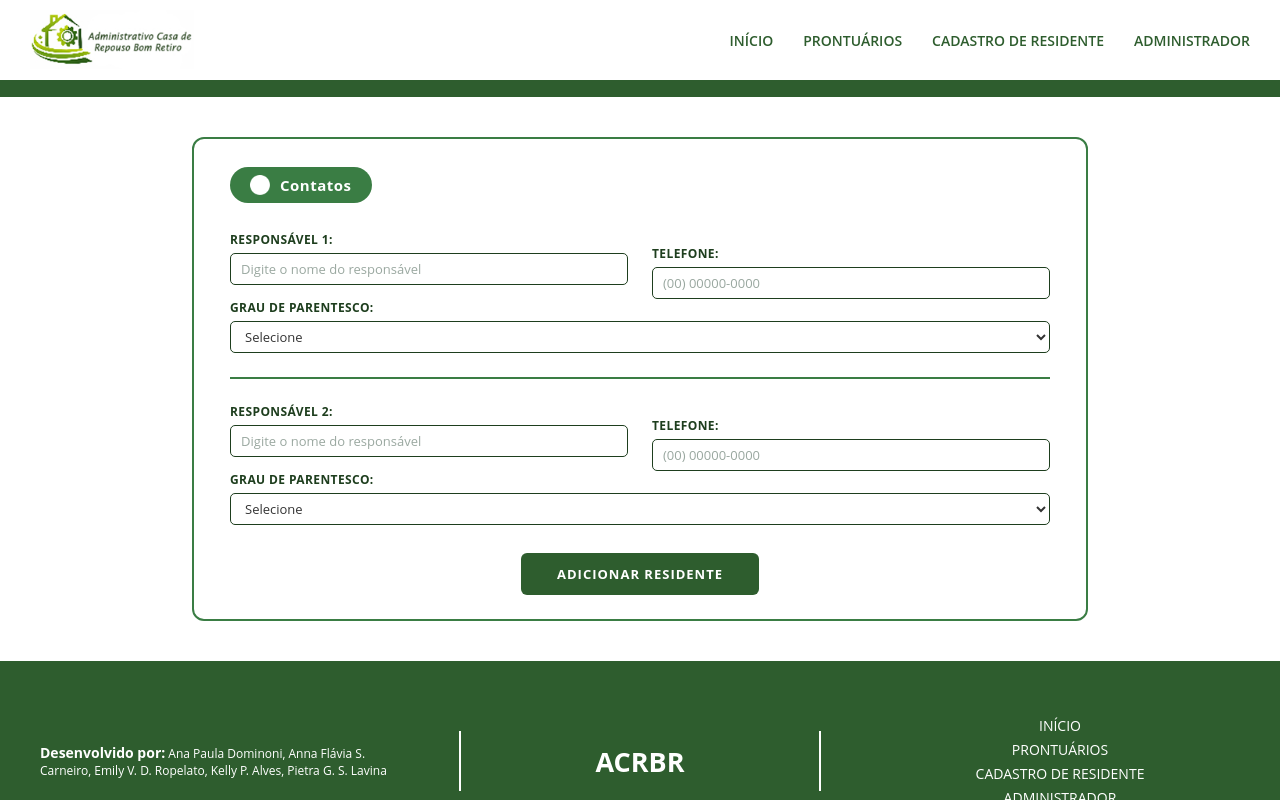
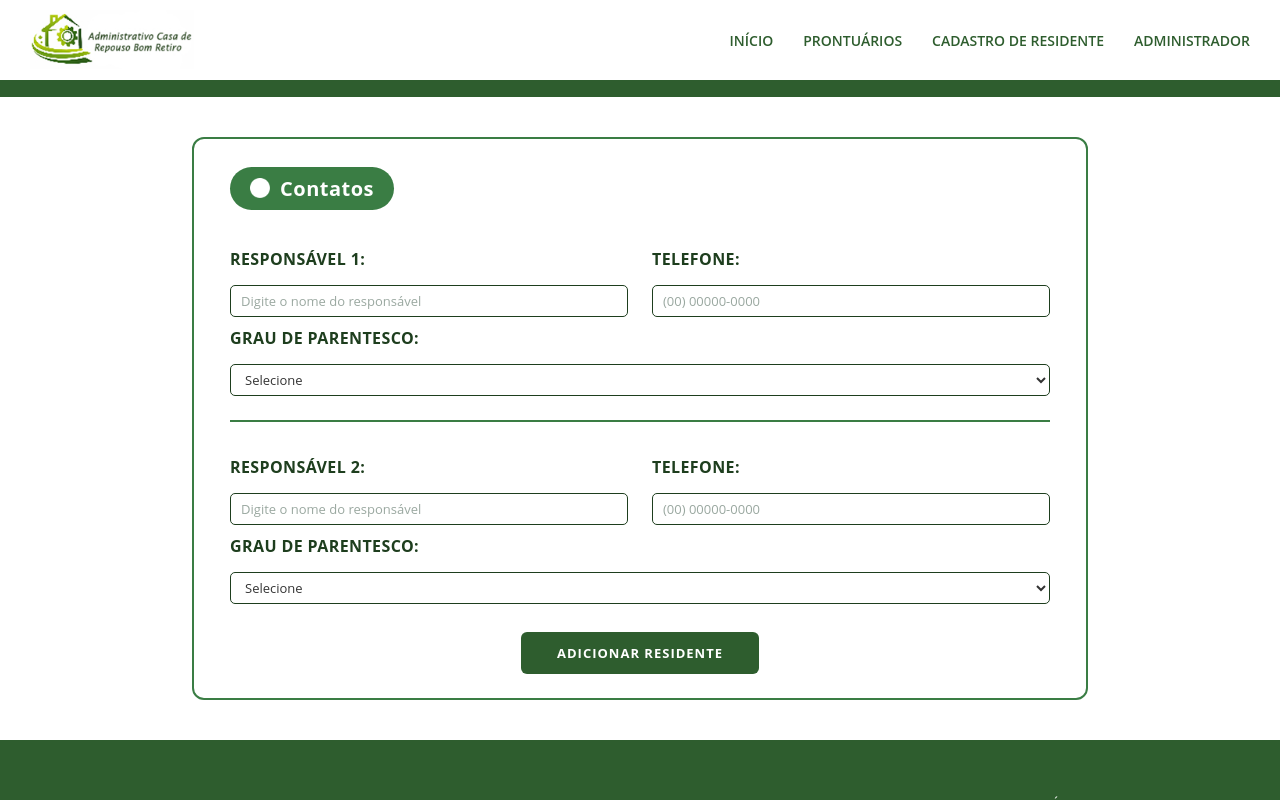
Before and after one commit to Adm-Casa-de-Repouso-Bom-Retiro/ACRBR-FRONTEND, a Vue app: page /contatosresidentes in a window 1280 px wide. Built offline with nearby package versions, Linux system fonts and the light colour scheme; sample sign-in values are in the browser's storage.

Commit message:
Merge Main para FEAT-12: testando erros

```diff
--- a/dev-dist/sw.js
+++ b/dev-dist/sw.js
@@ -82,7 +82,7 @@ define(['./workbox-5a5d9309'], (function (workbox) { 'use strict';
     "revision": "3ca0b8505b4bec776b69afdba2768812"
   }, {
     "url": "index.html",
-    "revision": "0.avkc0ee8eqo"
+    "revision": "0.ohn4gddmtco"
   }], {});
   workbox.cleanupOutdatedCaches();
   workbox.registerRoute(new workbox.NavigationRoute(workbox.createHandlerBoundToURL("index.html"), {
--- a/src/views/ContatosResidentesView.vue
+++ b/src/views/ContatosResidentesView.vue
@@ -227,7 +227,7 @@ async function handleSubmit() {
   gap: 10px;
   background: #3a7d44;
   color: #ffffff;
-  font-size: 15px;
+  font-size: 20px;
   font-weight: 700;
   letter-spacing: 0.5px;
   padding: 8px 20px;
@@ -252,10 +252,7 @@ async function handleSubmit() {
   display: flex;
   flex-direction: column;
   gap: 5px;
-}
 
-.form-group + .form-group {
-  margin-top: 14px;
 }
 
 .form-group label {
@@ -263,6 +260,9 @@ async function handleSubmit() {
   font-weight: 700;
   color: #1e3e1e;
   letter-spacing: 0.4px;
+  padding: 10px 0 10px 0;
+  font-size: 1rem;
+
 }
 
 .form-group input,
```
